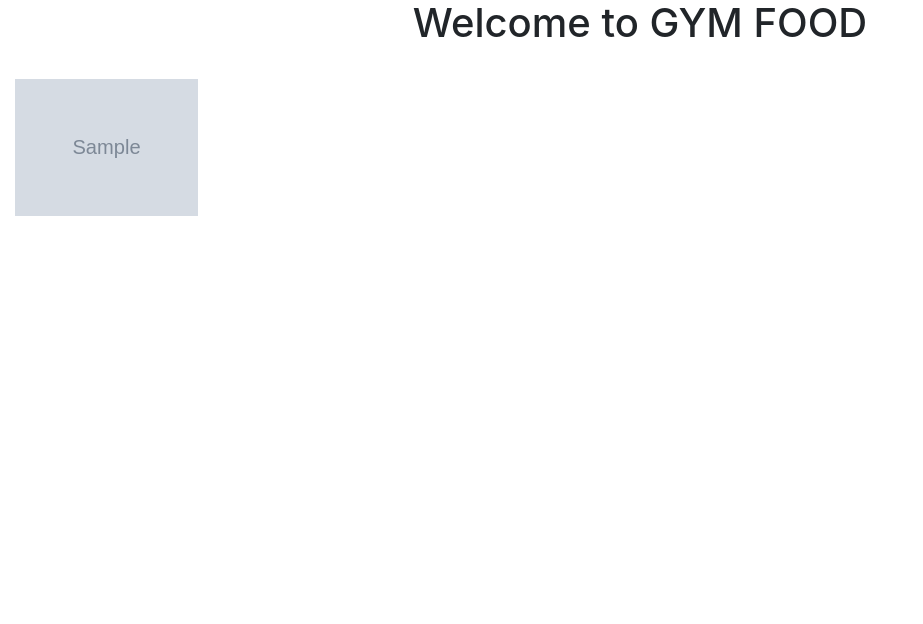
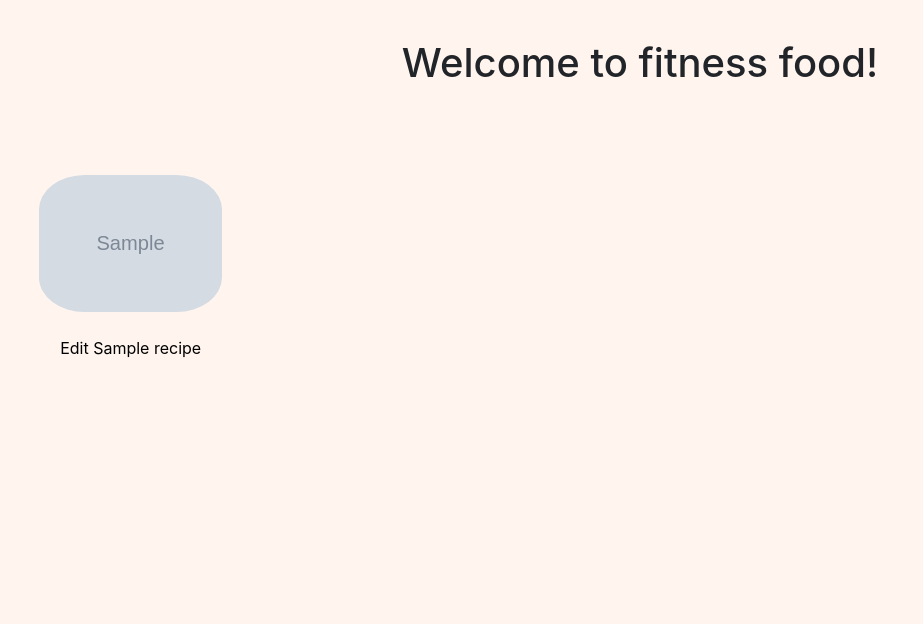
Before and after one commit to Code-Institute-Submissions/online-cook-book, a Flask app: page /edit_page in a window 1280 px wide. Shown: the part 57-681 px from the top of the page, without its empty margins (0-923 px from the left). Run offline with Flask 2, Linux system fonts and the light colour scheme; grey boxes marked "Sample" are stand-in pictures; a database or web service that is not in the repository returns one stand-in record (values such as "Sample title"); some libraries are stand-ins or nearby versions.

Commit message:
improved layout pages

```diff
--- a/app.py
+++ b/app.py
@@ -100,6 +100,11 @@ def upvote(recipe_id):
     recipes.update({"_id": ObjectId(recipe_id)},{"$inc": {"upvote": 1}})
     return redirect(url_for("get_recipes"))
 
+@app.route('/downvote/<recipe_id>', methods=["POST"])
+def downvote(recipe_id):
+    recipes=mongo.db.recipes
+    recipes.update({"_id": ObjectId(recipe_id)},{"$inc": {"upvote": -1}})
+    return redirect(url_for("get_recipes"))
 
 if __name__ == '__main__':
     app.run(host=os.environ.get('IP'),
--- a/static/css/style.css
+++ b/static/css/style.css
@@ -1,7 +1,46 @@
+/*-------------------mobile first addtional styling to bootstrap grid----------------------*/
+body {
+    background-color: #fff5ee;
+}
+nav {
+    background-image: url("https://pictures.ozy.com/pictures/600x337/9/0/6/115906_pexelsphoto557659.jpeg");
+    background-repeat: no-repeat;
+    background-size: cover;
+}
+nav a {
+    color: #ffffff;
+    transition: all .2s ease-out;
+}
+nav a:hover {
+    color: #ffffff;
+    background-color: #808080;
+    border-radius: 15%;
+    transform: scale(1,1);
+}
+form {
+    color: seashell;
+    text-shadow: -1px 0 black, 0 1px black, 1px 0 black, 0 -1px black;
+}
+.margin {
+    margin-top: 2.5rem;
+    margin-bottom: 2.5rem;
+}
+
+/*----opc gives a bg image to the two forms (contribute.html and edit_page_form.html and also adjusts their margin and padding-----*/
+.opc {
+    margin-top: 5rem;
+    padding: 5rem;
+    background-image: url("https://pictures.ozy.com/pictures/600x337/9/0/6/115906_pexelsphoto557659.jpeg");
+    background-repeat: no-repeat;
+    background-size: cover;
+    border-radius: 5rem;
+}
+
+/*------width adjusts the size of the images on the home and edit page so that they always fit their element----*/
 .width {
     width: 100%;
     height: auto;
-    max-height: 35rem;
+    max-height: 10rem;
     overflow: hidden;
     margin: 1.5rem 0rem 1.5rem 0rem;
 }
@@ -9,12 +48,70 @@ img {
     width: 100%;
     height: 100%;
 }
+
+/*------width-recipe-page adjusts the size of the images on the recipe.html page so that they always fit their element but here the max-size is higher----*/
+.width-recipe-page {
+    width: 100%;
+    height: auto;
+    max-height: 35rem;
+    overflow: hidden;
+    margin: 1.5rem 0rem 1.5rem 0rem;
+}
+
+.radius {
+    border-radius: 25%;
+}
+
+.trans {
+    transition: all .2s ease-in-out;
+}
+.trans:hover {
+    transform: scale(1.1);
+}
+
 .cent-align {
+    text-align: center;
+}
+.cent-align-home {
     text-align: center;
 }
 .flex-align {
     display: flex;
     flex-direction: column;
     justify-content: center;
+    align-items: center;
+}
 
+/*---like and dislike button styling starts here----*/
+.round {
+    color: seashell;
+    border-radius: 25%;
+    transition: all .2s ease-in-out;
+    margin: 0;
 }
+.round:hover {
+    transform: scale(1.1);
+}
+.blue {
+    background-color: #000099;
+}
+.red {
+    background-color: #cc0000;
+}
+/*---like and dislike button styling ends here----*/
+
+
+a div span{
+    text-decoration: none;
+    color: #000000;
+}
+.margin-items-home {
+    margin: 1.5rem;
+}
+
+/*--------media queries-------------*/
+@media(min-width:768px) {
+    .cent-align {
+        text-align: left;
+    }
+}
--- a/templates/base.html
+++ b/templates/base.html
@@ -12,7 +12,7 @@
 </head>
 
 <body>
-    <nav class="navbar navbar-expand-lg navbar-light bg-light">
+    <nav class="navbar navbar-expand-lg navbar-dark">
         <a class="navbar-brand" href="{{url_for('get_recipes')}}">GYM FOOD</a>
         <button class="navbar-toggler" type="button" data-toggle="collapse" data-target="#navbarNavDropdown" aria-controls="navbarNavDropdown" aria-expanded="false" aria-label="Toggle navigation">
     <span class="navbar-toggler-icon"></span>
--- a/templates/contribute.html
+++ b/templates/contribute.html
@@ -1,5 +1,7 @@
 {%extends 'base.html'%} {%block content%}
+<div class="container opc">
 <form action="{{url_for('add_recipes')}}" method='POST'>
+    <h1 class="margin">Add a healthy recipe to our website</h1>
     <div class="form-row">
         <div class="form-group col-md-6">
             <label for="name">FIRST NAME</label>
@@ -60,4 +62,5 @@
     </div>
     <button type="submit" class="btn btn-primary" name="action">POST RECIPE</button>
 </form>
+</div>
 {%endblock%}
--- a/templates/edit_page.html
+++ b/templates/edit_page.html
@@ -1,16 +1,18 @@
-{%extends 'base.html'%}
-{%block content%}
-<div class="container-fluid">
+{%extends 'base.html'%} {%block content%}
+<div class="container-fluid cent-align-home">
     <div class="row">
-        <div class=" col-md-12 cent-align">
-            <h1>Welcome to GYM FOOD</h1>
+        <div class=" col-md-12">
+            <h1 class="margin">Welcome to fitness food!</h1>
         </div>
     </div>
     <div class="row">
         {%for recipe in recipes%}
-        <div class="col-xs-12 col-sm-6 col-md-4 col-lg-3 col-xl-2 width">
+        <div class="col-xs-12 col-sm-6 col-md-4 col-lg-3 col-xl-2 trans margin-items-home">
             <a href="{{url_for('edit_page_form', recipe_id=recipe._id)}}">
-                <img src="{{recipe.url_img}}"></img>
+                <div>
+                    <img class="width radius" src="{{recipe.url_img}}"></img>
+                    <span>Edit {{recipe.meal_name}}</span>
+                </div>
             </a>
         </div>
         {%endfor%}
--- a/templates/edit_page_form.html
+++ b/templates/edit_page_form.html
@@ -1,5 +1,7 @@
 {%extends 'base.html'%} {%block content%}
+<div class="container opc">
 <form action="{{url_for('edit_recipe', recipe_id=recipes._id)}}" method='POST'>
+    <h1 class="margin">Edit your recipe here</h1>
     <div class="form-row">
         <div class="form-group col-md-6">
             <label for="name">FIRST NAME</label>
@@ -60,4 +62,5 @@
     </div>
     <button type="submit" class="btn btn-primary" name="action">EDIT RECIPE</button>
 </form>
+</div>
 {%endblock%}
```
Also changed, not shown: templates/breakfast.html (+8 -5 lines), templates/dinner.html (+8 -5 lines), templates/index.html (+8 -5 lines), templates/lunch.html (+8 -5 lines), templates/recipe.html (+37 -15 lines).
